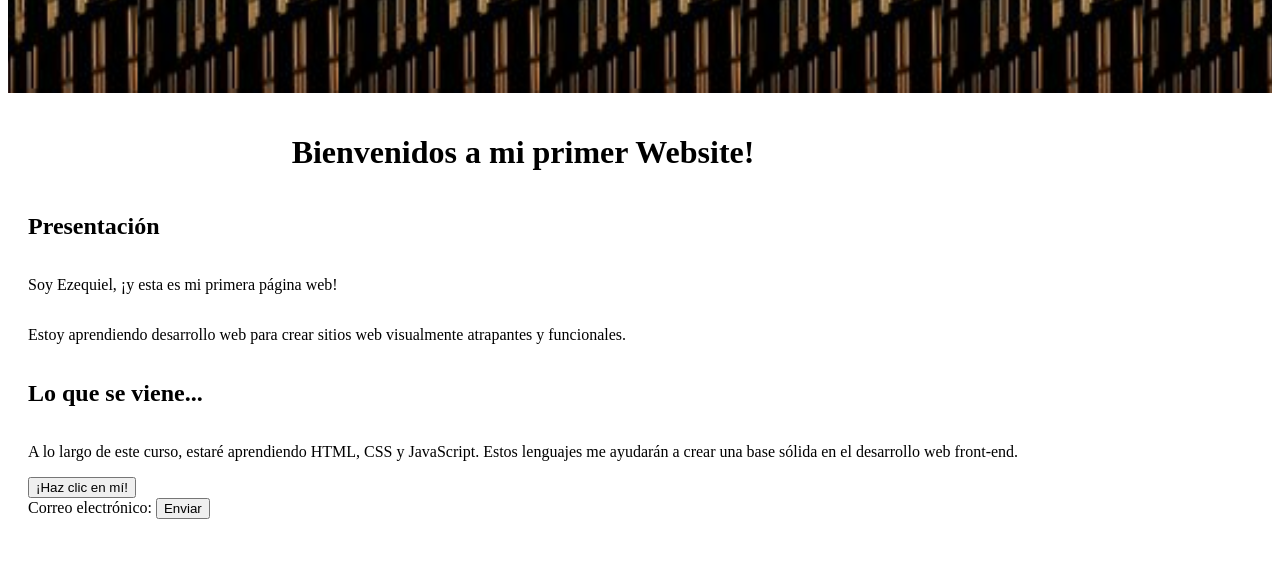
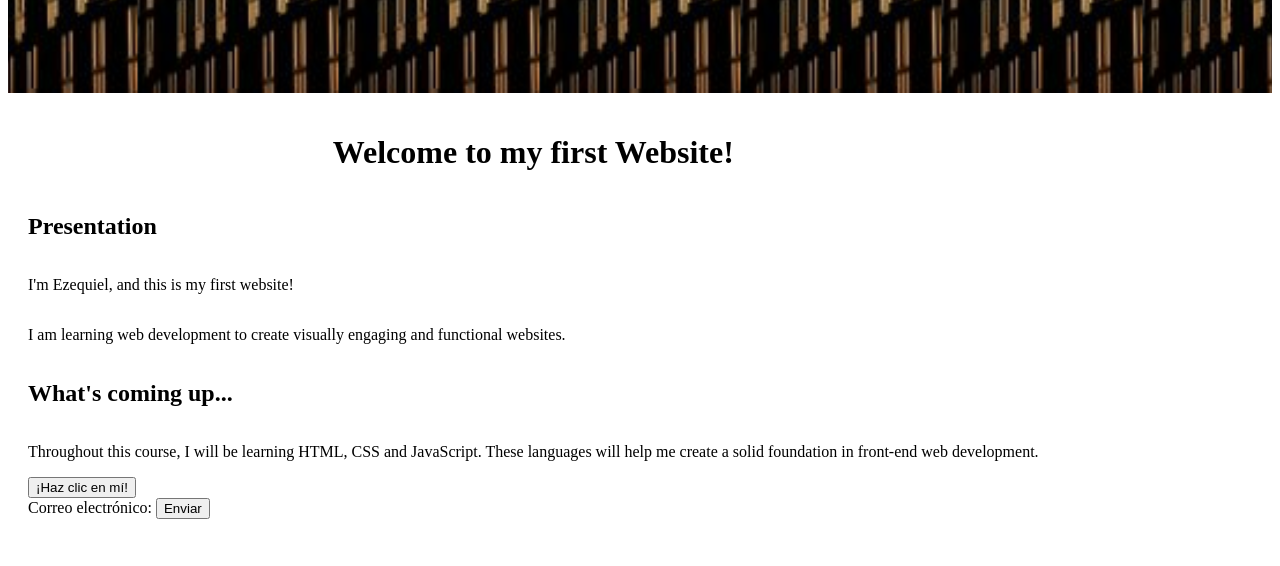
Before and after one commit to EzeArc/miprimerapagina, a plain HTML site: page index.html in a window 1280 px wide. Shown: the part 215-781 px from the top of the page. Drawn offline with Linux system fonts and the light colour scheme.

Commit message:
translate

```diff
--- a/index.html
+++ b/index.html
@@ -26,20 +26,17 @@
     <main>
         <!-- Contenido principal -->
         <div class="container">
-            <h1>Bienvenidos a mi primer Website!</h1>
+            <h1>Welcome to my first Website!</h1>
             <!-- comentarios 1ra clase-->
             <section>
-                <h2>Presentación</h2>
-                <p>Soy Ezequiel, ¡y esta es mi primera página web!</p>
-                <p>Estoy aprendiendo desarrollo web para crear sitios web visualmente atrapantes y funcionales.
-                </p>
+                <h2>Presentation</h2>
+                <p>I'm Ezequiel, and this is my first website!</p>
+                <p>I am learning web development to create visually engaging and functional websites.</p>
             </section>
             <section>
-                <h2>Lo que se viene...</h2>
+                <h2>What's coming up...</h2>
                 <p>
-                    A lo largo de este curso, estaré aprendiendo HTML, CSS y JavaScript. Estos lenguajes me
-                    ayudarán
-                    a crear una base sólida en el desarrollo web front-end.
+                    Throughout this course, I will be learning HTML, CSS and JavaScript. These languages will help me create a solid foundation in front-end web development.
                 </p>
             </section>
         </div>
@@ -55,7 +52,7 @@
     </main>
     <footer>
         <!-- Contenido del pie de página -->
-        <p>Ezequielarce ©allrightreserves 2023</p>
+        <p>Ezequielarce © All Rights Reserved 2023</p>
     </footer>
 </body>
 
```
Also changed, not shown: about.html (+2 -2 lines), contact.html (+3 -3 lines), servicios.html (+6 -6 lines).
